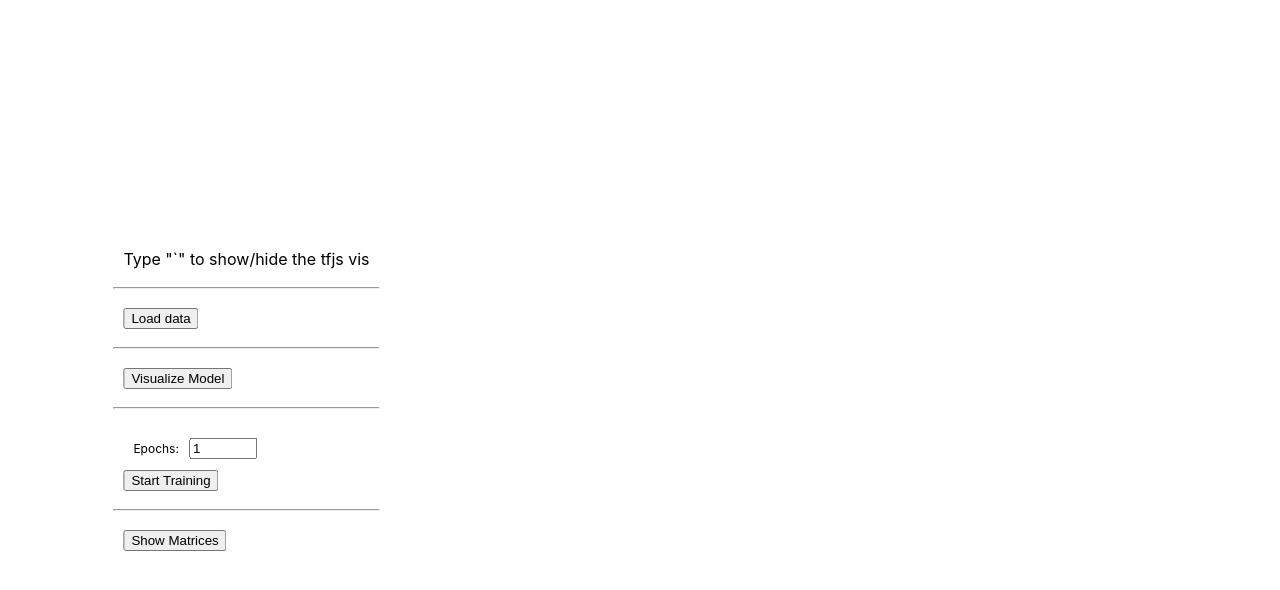
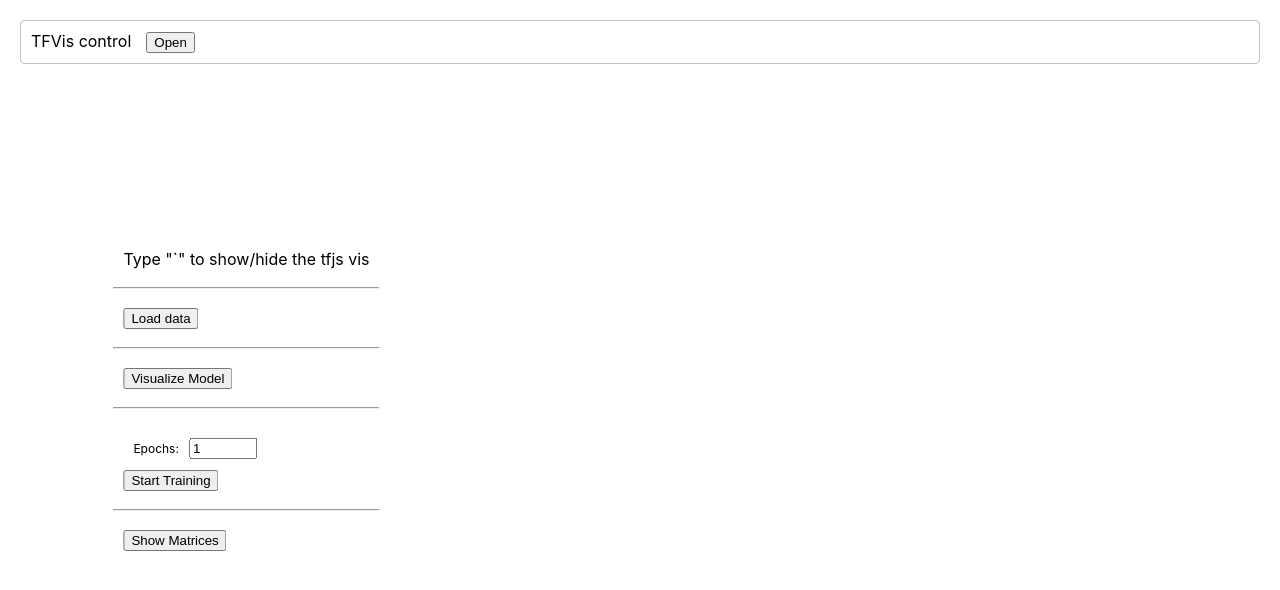
Before and after one commit to aslamplr/mnist-tfjs, a React (Create React App) app: page / in a window 1280 px wide. Shown: the top 590 px of the page. Built offline with nearby package versions, Linux system fonts and the light colour scheme; what @tensorflow/tfjs would draw is missing.

Commit message:
Add Visor control
- Add visor control bar with open button

😉

```diff
--- a/src/App.tsx
+++ b/src/App.tsx
@@ -1,4 +1,10 @@
 import React from "react";
 import MnistTrain from "./components/MnistTrain";
+import VisorControl from "./components/VisorControl";
 
-export default () => <MnistTrain />;
+export default () => (
+  <div>
+    <VisorControl />
+    <MnistTrain />
+  </div>
+);
--- /dev/null
+++ b/src/components/VisorControl.tsx
@@ -0,0 +1,9 @@
+import React from "react";
+import { openVis } from "../mnist/vis";
+
+export default () => (
+  <div className="visor-control">
+    <span>TFVis control</span>
+    <button onClick={openVis}>Open</button>
+  </div>
+);
--- a/src/index.css
+++ b/src/index.css
@@ -34,3 +34,12 @@ input {
   padding: 15px;
   transform: translate(-10%, -50%);
 }
+
+.visor-control {
+  border: 1px #c1c1c1 solid;
+  border-radius: 4px;
+}
+
+.visor-control > span {
+  padding-right: 15px;
+}
--- a/src/mnist/vis.ts
+++ b/src/mnist/vis.ts
@@ -70,3 +70,11 @@ export async function showConfusion(
 
   labels.dispose();
 }
+
+export function openVis() {
+  tfvis.visor().open();
+}
+
+export function isVisOpen() {
+  return tfvis.visor().isOpen();
+}
```
